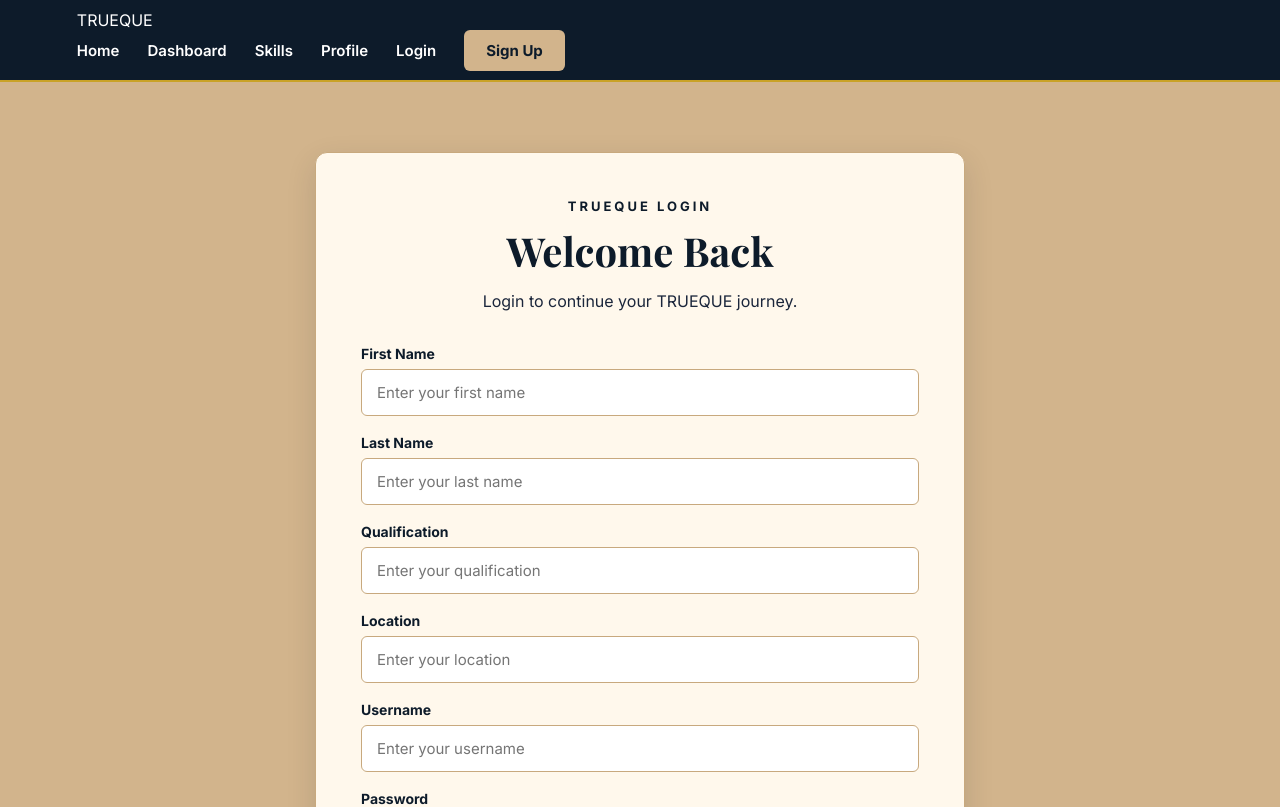
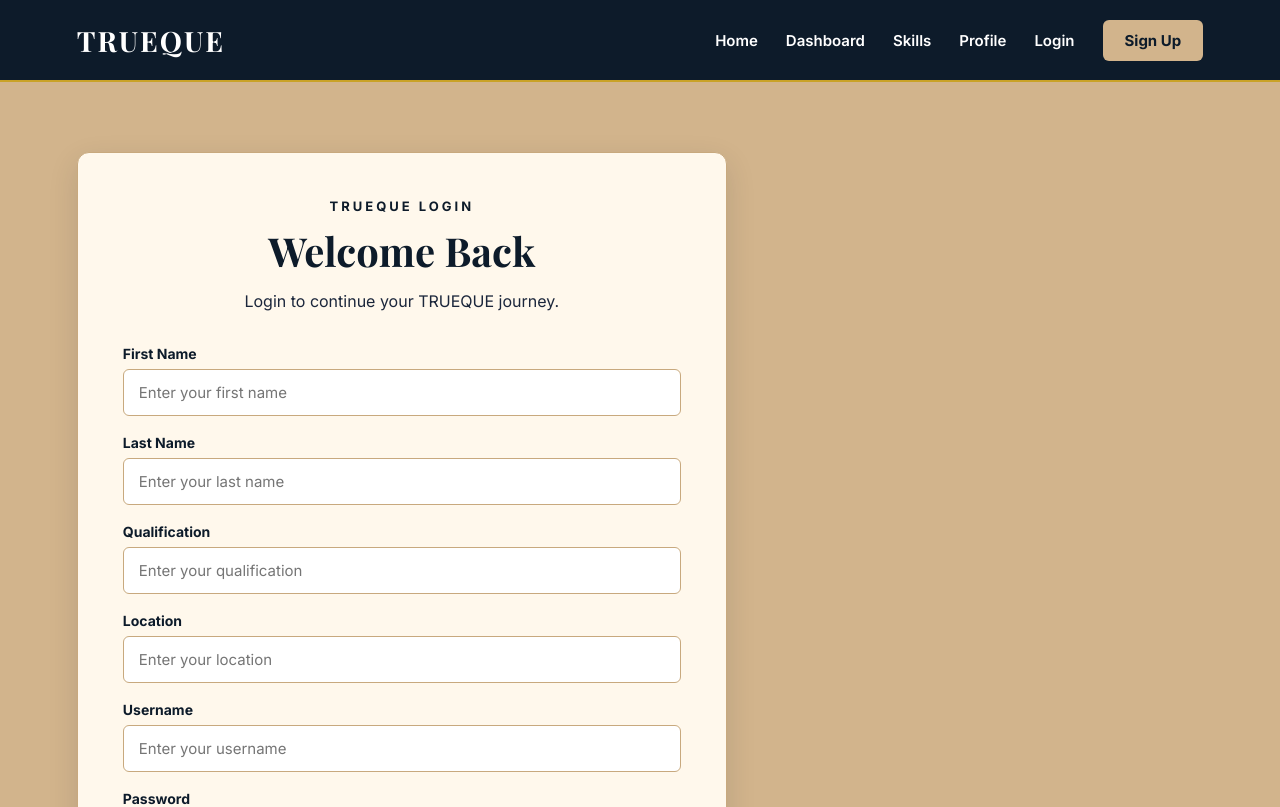
Before and after one commit to Sakeena19-cse/Trueque, a React (Vite) app: page /login in a window 1280 px wide. Shown: the top 807 px of the page. Built offline with nearby package versions, Linux system fonts and the light colour scheme.

Commit message:
update App CSS Header CSS

```diff
--- a/src/App.css
+++ b/src/App.css
@@ -21,7 +21,6 @@
 .site-header {
   width: 100%;
   min-height: 82px;
-
   padding: 0 6%;
 
   background: var(--oxford-blue);
@@ -44,22 +43,12 @@
   font-family: var(--font-heading);
   font-size: 28px;
   font-weight: 700;
-
   letter-spacing: 2px;
-
   color: var(--white);
 
   text-decoration: none;
-
   flex-shrink: 0;
 }
-
-.logo span {
-  color: var(--tan);
-}
-
-
-/* NAVIGATION - RIGHT */
 
 .nav-links {
   display: flex;
@@ -67,13 +56,15 @@
   justify-content: flex-end;
 
   gap: 28px;
-
   margin-left: auto;
 }
 
+
+
+/* NAVIGATION - RIGHT */
+
 .nav-links a {
   color: var(--white);
-
   text-decoration: none;
 
   font-size: 15px;
@@ -84,6 +75,21 @@
 
 .nav-links a:hover {
   color: var(--gold);
+}
+
+.nav-links .nav-button {
+  background: var(--tan);
+  color: var(--oxford-blue);
+
+  padding: 11px 22px;
+  border-radius: 6px;
+
+  font-weight: 700;
+}
+
+.nav-links .nav-button:hover {
+  background: var(--gold);
+  color: var(--oxford-blue);
 }
 
 
@@ -118,6 +124,9 @@
 
   background: var(--tan);
 
+  color: var(--white);
+
+  text-decoration:
   display: flex;
   justify-content: center;
   align-items: flex-start;
--- a/src/components/Header.jsx
+++ b/src/components/Header.jsx
@@ -1,16 +1,15 @@
 import { Link } from "react-router-dom";
 
-function Header() {
+export default function Header() {
   return (
     <header className="site-header">
-      <div className="header-container">
 
-        <Link to="/" className="brand">
-          <span className="brand-main">TRU</span>
-          <span className="brand-accent">E</span>
-          <span className="brand-main">QUE</span>
+      {/* TRUEQUE - LEFT */}
+      <Link to="/" className="logo">
+        TRUEQUE
       </Link>
 
+      {/* NAVIGATION - RIGHT */}
       <nav className="nav-links">
         <Link to="/">Home</Link>
         <Link to="/dashboard">Dashboard</Link>
@@ -23,9 +22,6 @@ function Header() {
         </Link>
       </nav>
 
-      </div>
     </header>
   );
 }
-
-export default Header;
```
Lines whose indentation alone changed are shown as unchanged.
